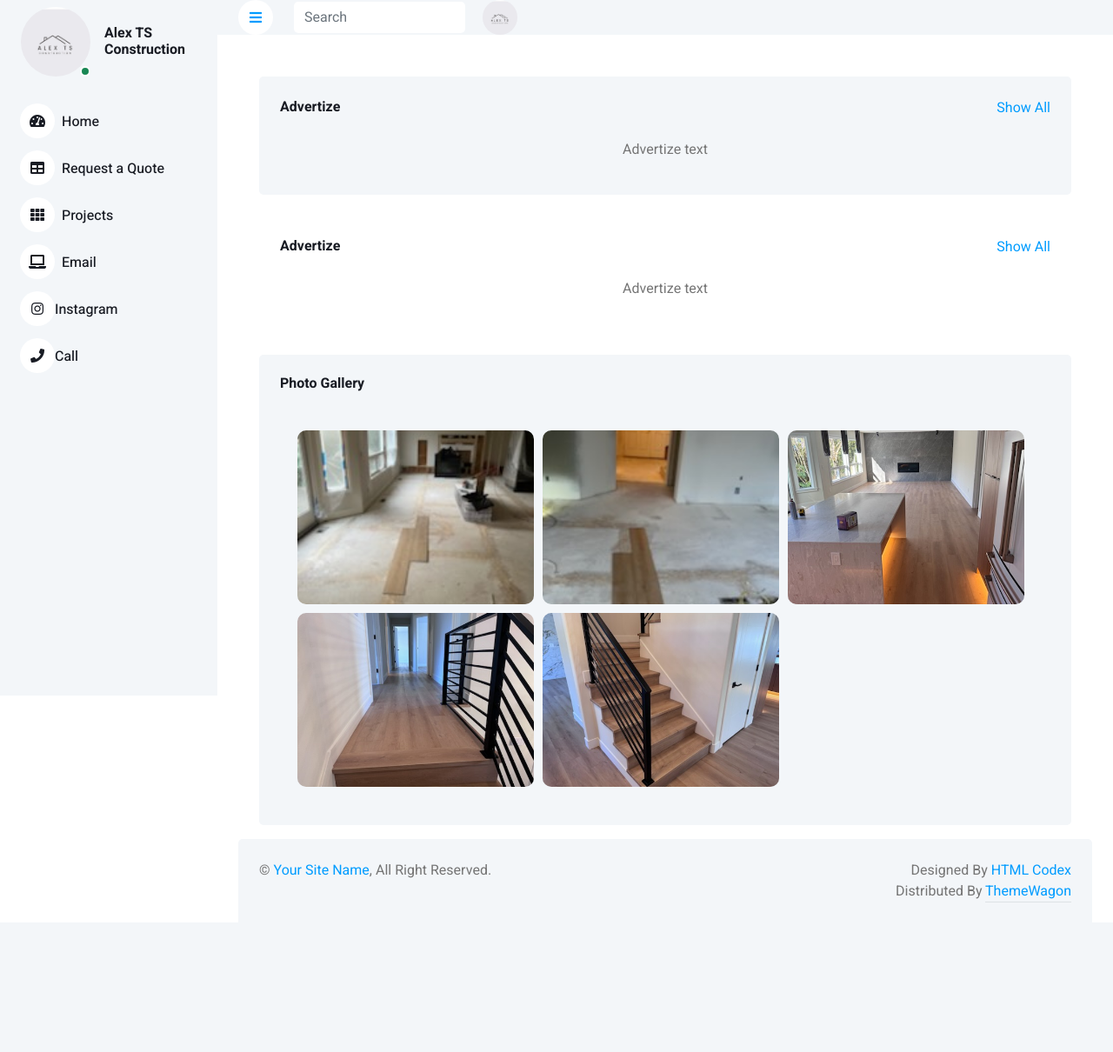
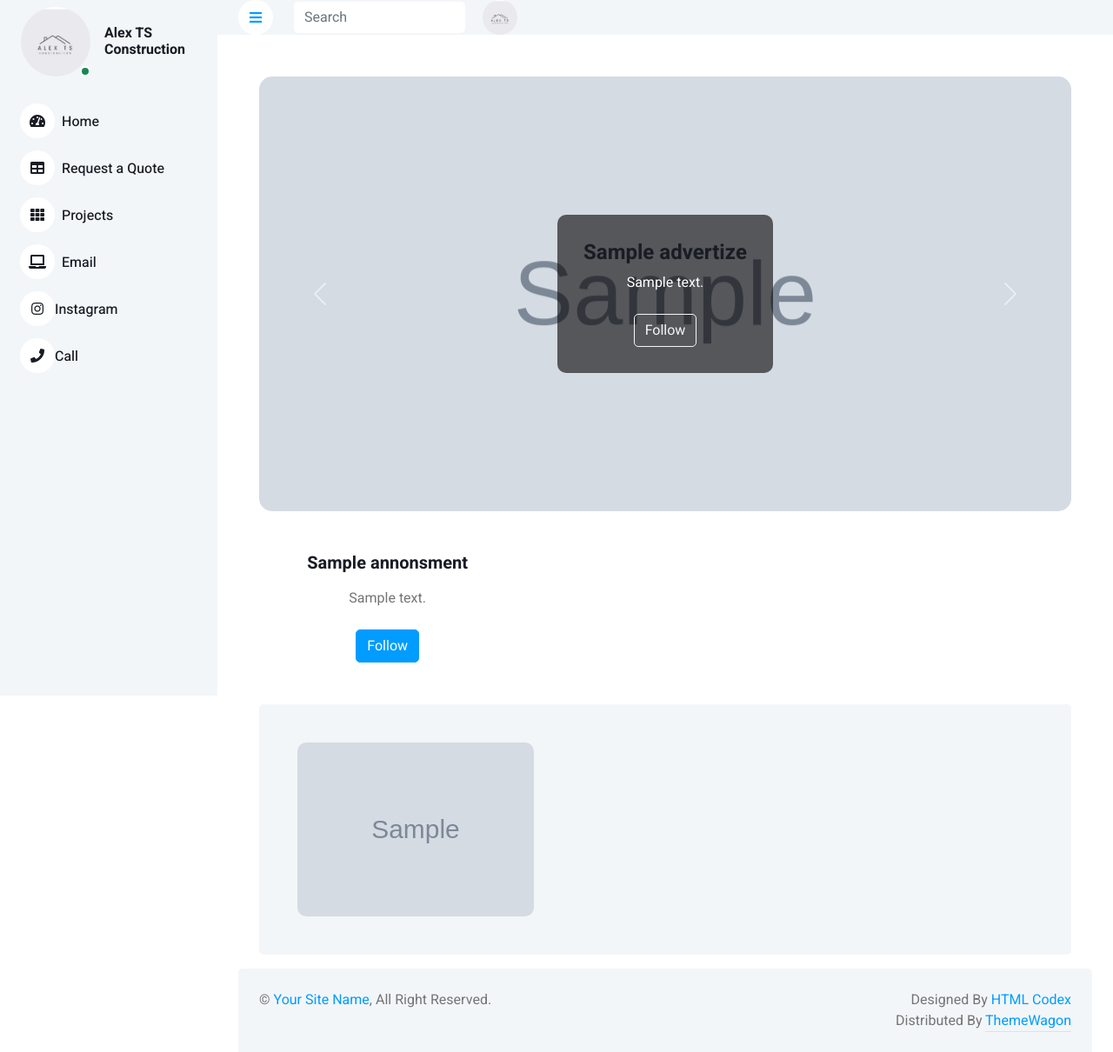
Before and after one commit to StanSorochynskyi/alexTScon_app, a Django app: page / in a window 1280 px wide. Shown: the whole page at 87% size. Before the commit the page ends 1038 px from the top, so only its background shows below. Run offline with Django 3.2, Linux system fonts and the light colour scheme; data comes from the database, SQL or seed files in the repository; tables that the repository leaves empty hold one stand-in row (values such as "Sample post"); grey boxes marked "Sample" are stand-in pictures; some libraries are stand-ins or nearby versions.

Commit message:
gallery app

```diff
--- a/gallery/models.py
+++ b/gallery/models.py
@@ -1,7 +1,21 @@
 from django.db import models
 
-class Ad1(models.Model):
-    pass
+class Advertize(models.Model):
+    title = models.TextField(blank=True)
+    description = models.TextField(blank=True)
+    image = models.ImageField(upload_to='photos/advertize')
+    link = models.CharField(blank=True, max_length=1000)
+
+    def __str__(self):
+        return f"Advertize for {self.title}"
+
+class Annonsment(models.Model):
+    title = models.TextField(blank=True)
+    description = models.TextField(blank=True)
+    link = models.CharField(blank=True, max_length=1000)
+
+    def __str__(self):
+        return f"Annonsment for {self.title}"
 
 class Photo(models.Model):
     title = models.TextField(blank=True)
--- a/gallery/urls.py
+++ b/gallery/urls.py
@@ -1,10 +1,10 @@
 from django.conf import settings
 from django.conf.urls.static import static
 from django.urls import path
-from .views import photo_list
+from .views import all_content_view
 
 urlpatterns = [
-    path('', photo_list, name='photo_list'),
+    path('', all_content_view, name='all_content'),
 ]
 
 if settings.DEBUG:
--- a/gallery/views.py
+++ b/gallery/views.py
@@ -1,7 +1,15 @@
 from django.shortcuts import render
-from .models import Photo
+from .models import Photo, Annonsment, Advertize
 
 
-def photo_list(request):
+def all_content_view(request):
     photos = Photo.objects.all()
-    return render(request, 'gallery/photo_list.html', {'photos': photos})
+    advertizes = Advertize.objects.all()
+    anonsments = Annonsment.objects.all()
+
+    context = {
+        'photos': photos,
+        'advertizes': advertizes,
+        'anonsments': anonsments,
+    }
+    return render(request, 'gallery/photo_list.html', context)
--- a/templates/base.html
+++ b/templates/base.html
@@ -20,6 +20,7 @@
 
     <!-- Lightbox CSS -->
     <link href="https://cdnjs.cloudflare.com/ajax/libs/lightbox2/2.11.3/css/lightbox.min.css" rel="stylesheet">
+    <link href="https://cdn.jsdelivr.net/npm/bootstrap@5.3.0/dist/css/bootstrap.min.css" rel="stylesheet">
 
     <!-- Icon Font Stylesheet -->
     <link href="https://cdnjs.cloudflare.com/ajax/libs/font-awesome/5.10.0/css/all.min.css" rel="stylesheet">
@@ -149,6 +150,7 @@
 
 <!-- Lightbox JS -->
 <script src="https://cdnjs.cloudflare.com/ajax/libs/lightbox2/2.11.3/js/lightbox.min.js"></script>
+<script src="https://cdn.jsdelivr.net/npm/bootstrap@5.3.0/dist/js/bootstrap.bundle.min.js"></script>
 
 <!-- Template Javascript -->
 <script src="{% static 'js/main.js' %}"></script>
--- a/templates/gallery/photo_list.html
+++ b/templates/gallery/photo_list.html
@@ -5,35 +5,58 @@
 {% endblock title %}
 
 {% block container %}
-    <!-- Recent Sales Start -->
+
     <div class="container-fluid pt-4 px-4">
-        <div class="bg-light text-center rounded p-4">
-            <div class="d-flex align-items-center justify-content-between mb-4">
-                <h6 class="mb-0">Advertize</h6>
-                <a href="">Show All</a>
+        <div id="advertizeCarousel" class="carousel slide" data-bs-ride="carousel" data-bs-interval="5000">
+            <div class="carousel-inner">
+                {% for advert in advertizes %}
+                <div class="carousel-item {% if forloop.first %}active{% endif %}">
+                    <div class="d-flex align-items-center justify-content-center text-white"
+                         style="background-image: url('{{ advert.image.url }}');
+                                background-size: cover;
+                                background-position: center;
+                                height: 500px; border-radius: 15px;">
+                        <div class="d-flex flex-column align-items-center text-center"
+                             style="background: rgba(0, 0, 0, 0.6); padding: 30px; border-radius: 10px;">
+                            <h4>{{ advert.title }}</h4>
+                            <p>{{ advert.description }}</p>
+                            {% if advert.link %}
+                            <a href="{{ advert.link }}" class="btn btn-outline-light mt-2" target="_blank">Follow</a>
+                            {% endif %}
+                        </div>
+                    </div>
+                </div>
+                {% endfor %}
             </div>
-            <p>Advertize text</p>
+            <button class="carousel-control-prev" type="button" data-bs-target="#advertizeCarousel" data-bs-slide="prev">
+                <span class="carousel-control-prev-icon"></span>
+            </button>
+            <button class="carousel-control-next" type="button" data-bs-target="#advertizeCarousel" data-bs-slide="next">
+                <span class="carousel-control-next-icon"></span>
+            </button>
         </div>
     </div>
-    <!-- Recent Sales End -->
 
-    <!-- Recent Sales Start -->
-    <div class="container-fluid pt-4 px-4">
-        <div class="text-center rounded p-4"> <!--bg-light-->
-            <div class="d-flex align-items-center justify-content-between mb-4">
-                <h6 class="mb-0">Advertize</h6>
-                <a href="">Show All</a>
+    {% if anonsments %}
+        <div class="container-fluid pt-4 px-4">
+            <div class="row g-4">
+                {% for ann in anonsments %}
+                <div class="col-md-6 col-lg-4">
+                    <div class=" text-center rounded p-4 h-100">
+                        <h5 class="mb-3">{{ ann.title }}</h5>
+                        <p>{{ ann.description }}</p>
+                        {% if ann.link %}
+                            <a href="{{ ann.link }}" class="btn btn-primary mt-2" target="_blank">Follow</a>
+                        {% endif %}
+                    </div>
+                </div>
+                {% endfor %}
             </div>
-            <p>Advertize text</p>
         </div>
-    </div>
-    <!-- Recent Sales End -->
+    {% endif %}
 
     <div class="container-fluid pt-4 px-4">
         <div class="bg-light text-center rounded p-4">
-            <div class="d-flex align-items-center justify-content-between mb-4">
-                <h6 class="mb-0">Photo Gallery</h6>
-            </div>
             <div class="gallery">
                 {% for photo in photos %}
                     <div class="gallery-item">
```
Also changed, not shown: gallery/admin.py (+12 -1 lines), db.sqlite3, gallery/migrations/0004_auto_20250411_0521.py (added), media/photos/75e422a4f65a37c707a40004a42dae35.jpg (added), media/photos/advertize/Screenshot_from_2025-03-31_20-56-36.png (added), media/photos/advertize/Screenshot_from_2025-04-06_21-21-22.png (added).
